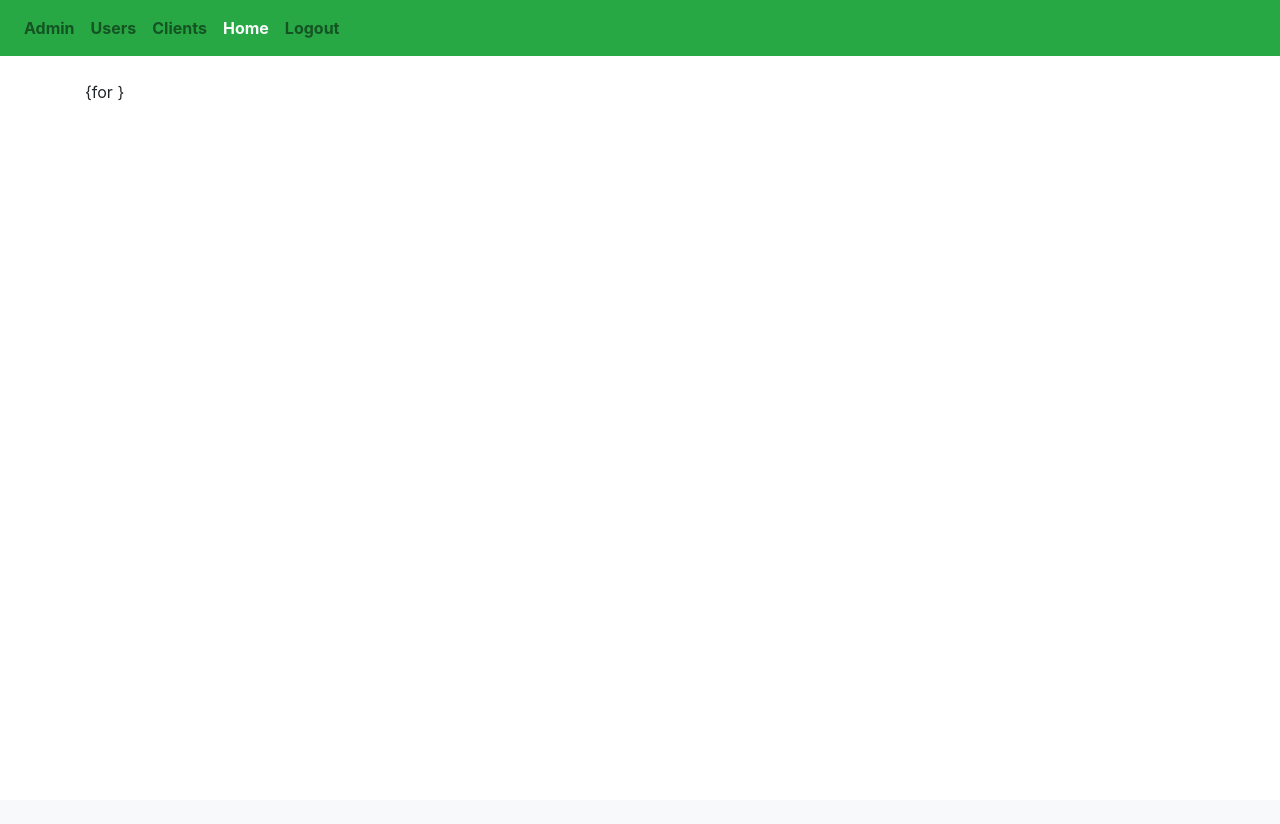
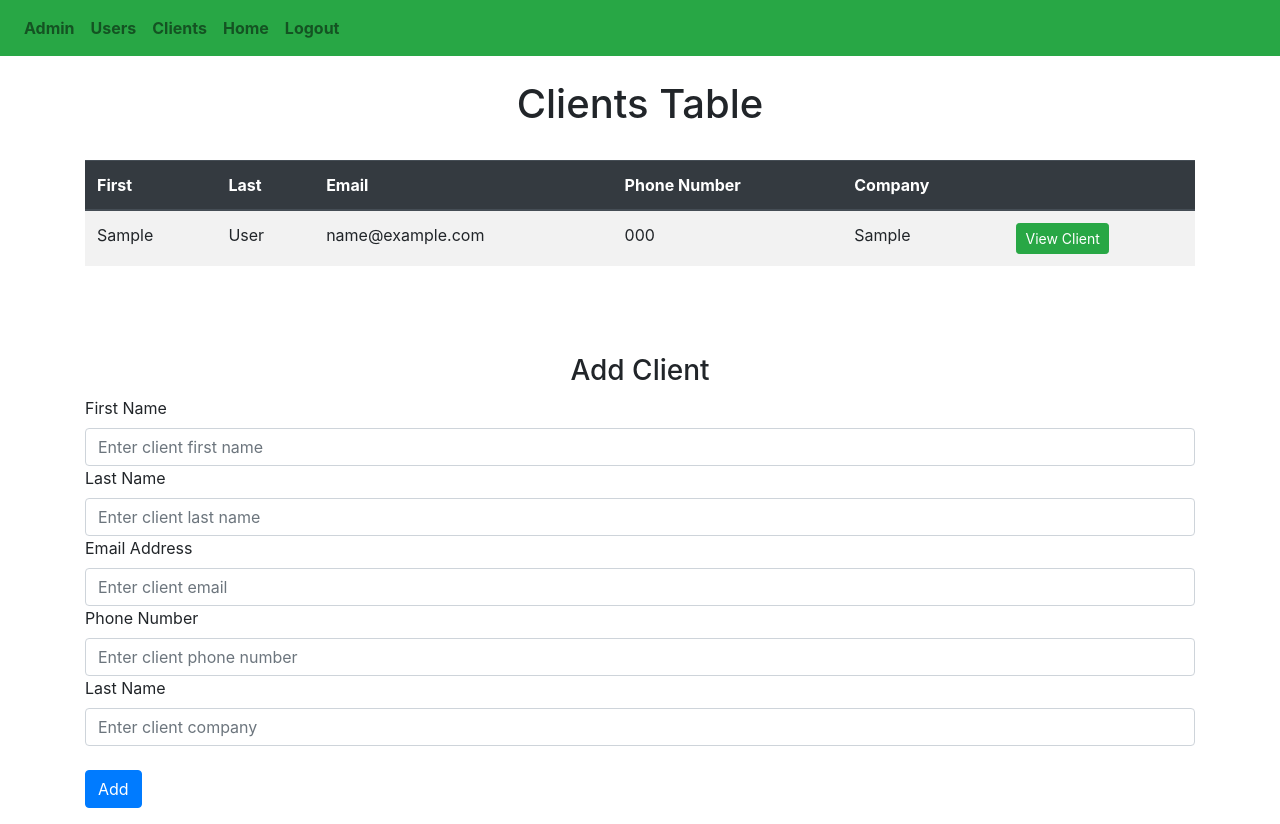
Before and after one commit to tjmeier/Flask-Web-App, a Flask app: page /admin/clients in a window 1280 px wide. Before the commit the page ends 101 px from the top, so only its background shows below. Run offline with Flask 3, Linux system fonts and the light colour scheme; a user stored in the database is signed in; tables that the repository leaves empty hold one stand-in row (values such as "Sample post"); some libraries are stand-ins or nearby versions.

Commit message:
added clients feature

```diff
--- a/website/models.py
+++ b/website/models.py
@@ -64,3 +64,4 @@ class Client(db.Model):
     zipcode = db.Column(db.String(10))
 
     jobsReceived = db.relationship('Job')
+    datetime_added = db.Column(db.DateTime(timezone=True), default=func.now())
--- a/website/templates/admin_base.html
+++ b/website/templates/admin_base.html
@@ -39,7 +39,7 @@
                   <a class="nav-item nav-link font-weight-bold" id="admin" href="/admin">Admin</a>
                   <a class="nav-item nav-link font-weight-bold" id="users" href="/admin/users">Users</a>
                   <a class="nav-item nav-link font-weight-bold" id="clients" href="/admin/clients">Clients</a>
-                  <a class="nav-item nav-link font-weight-bold text-light" id="home" href="/">Home</a>
+                  <a class="nav-item nav-link font-weight-bold" id="home" href="/">Home</a>
                   <a class="nav-item nav-link font-weight-bold" id="logout" href="/logout">Logout</a>
                 {% endif %}
             </div>
--- /dev/null
+++ b/website/templates/admin_clients.html
@@ -0,0 +1,77 @@
+{% extends "admin_base.html" %}
+{% block title %}Clients{% endblock %}
+
+{% block content %}
+<br/>
+
+<h1 align="center">Clients Table</h1>
+
+<br/>
+<table class="table table-striped table-hover">
+    <thead class="thead-dark">
+      <tr>
+        <th scope="col">First</th>
+        <th scope="col">Last</th>
+        <th scope="col">Email</th>
+        <th scope="col">Phone Number</th>
+        <th scope="col">Company</th>
+        <th scope="col"></th>
+      </tr>
+    </thead>
+
+    <tbody>
+        {%for a_client in all_clients %}
+          <tr >
+            <td>{{a_client.firstName}}</td>
+            <td>{{a_client.lastName}}</td>
+            <td>{{a_client.email}}</td>
+            <td>{{a_client.phoneNumber}}</td>
+            <td>{{a_client.company}}</td>
+            <td><a href="/admin/client/{{a_client.id}}" class="btn btn-outline-success btn-sm active" role="button" aria-pressed="true">View Client</a></td>
+          </tr>
+
+
+        {% endfor %}
+    </tbody>
+</table>
+
+<br/>
+<br/>
+<br/>
+
+<form method="POST"> <!-- HTTP post-->
+
+    <h3 align="center">Add Client</h3>
+    <div class="form-group">
+
+        <label for="first">First Name</label>
+        <!--recall that you always want 'for' and 'id' to be linked with same name,
+        'name' will be used to pass to backend-->
+        <input type="text" class="form-control" id="first" name="first" placeholder="Enter client first name"/>
+
+        <label for="last">Last Name</label>
+        <input type="text" class="form-control" id="last" name="last" placeholder="Enter client last name"/>
+
+        <label for="email">Email Address</label>
+        <input type="email" class="form-control" id="email" name="email" placeholder="Enter client email"/>
+
+        <label for="phone-number">Phone Number</label>
+        <input type="tel" class="form-control" id="phone-number" name="phone-number" placeholder="Enter client phone number" />
+
+        <label for="company">Last Name</label>
+        <input type="text" class="form-control" id="company" name="company" placeholder="Enter client company"/>
+
+        <br />
+
+        <button type="submit" class="btn btn-primary">Add</button>
+    </div>
+</form>
+
+
+
+
+
+
+
+
+{% endblock %}
--- a/website/templates/admin_users.html
+++ b/website/templates/admin_users.html
@@ -30,7 +30,7 @@
             <td>{{a_user.phoneNumber}}</td>
             <td>{{a_user.role}}</td>
             <td>{{a_user.activeJob}}</td>
-            <td><a href="/admin/user/{{a_user.id}}" class="btn btn-outline-success btn-sm active" role="button" aria-pressed="true">View</a></td>
+            <td><a href="/admin/user/{{a_user.id}}" class="btn btn-outline-success btn-sm active" role="button" aria-pressed="true">View User</a></td>
           </tr>
 
 
--- a/website/templates/clients.html
+++ /dev/null
@@ -1,11 +0,0 @@
-{% extends "admin_base.html" %} <!-- extends base.html and allows any blocks to be overridden here-->
-{% block title %}Clients{% endblock %}
-
-<!-- content that we want displayed on home page goes here-->
-{% block content %}
-<br/>
-
-{for }
-
-
-{% endblock %}
--- a/website/templates/create_account.html
+++ b/website/templates/create_account.html
@@ -15,7 +15,7 @@
         'name' will be used to pass to backend-->
         <input type="text" class="form-control" id="first" name="first" placeholder="Enter first name"/>
 
-        <label for="email">Last Name</label>
+        <label for="last">Last Name</label>
         <input type="text" class="form-control" id="last" name="last" placeholder="Enter last name"/>
 
         <label for="email">Email Address</label>
--- a/website/templates/edit_account.html
+++ b/website/templates/edit_account.html
@@ -17,7 +17,7 @@
         <label for="first">First Name</label>
         <input type="text" class="form-control" id="first" name="first" value="{{user.firstName}}" />
 
-        <label for="email">Last Name</label>
+        <label for="last">Last Name</label>
         <input type="text" class="form-control" id="last" name="last" value="{{user.lastName}}" />
 
         <label for="phone-number">Phone Number</label>
--- a/website/views_admin.py
+++ b/website/views_admin.py
@@ -1,6 +1,6 @@
 from flask import Blueprint, render_template, request, flash, redirect, url_for
 from flask_login import login_user, login_required, logout_user, current_user
-from .models import User
+from .models import User, Client
 from . import db #imports database 'db' from the current directory defined in __init__.py
 
 
@@ -32,13 +32,66 @@ def clients():
         data = request.form
 
         if request.method == 'POST':
-            pass
+            firstName = request.form.get('first')
+            lastName = request.form.get('last')
+            email = request.form.get('email')
+            phoneNumber = request.form.get('phone-number')
+            company = request.form.get('company')
+
+
+            client = Client.query.filter_by(email=email).first() #sees if there's already a client with that email
 
 
 
-        return render_template("clients.html", user=current_user)
+            if len(email) < 4:
+                flash('Email must be at least 4 characters.', category='error')
 
-@views_admin.route('/users', methods=['GET', 'POST'])
+            elif len(firstName) < 2:
+                flash('First name must be at least 2 characters.', category='error')
+
+            elif len(lastName) < 2:
+                flash('Last name must be at least 2 characters.', category='error')
+
+            elif len(company) < 2:
+                flash('Company must be at least 2 characters.', category='error')
+
+            elif len(phoneNumber) < 10:
+                flash('Phone number must be at least 10 characters.', category='error')
+
+            elif client:
+                flash('An client with that email already exists.', category='error')
+
+            else:
+
+
+                new_client = Client(email=email, phoneNumber=phoneNumber, firstName=firstName, lastName=lastName, company=company)
+
+                db.session.add(new_client)
+                db.session.commit()
+
+                flash('Client successfully added!', category='success')
+
+
+
+        all_clients = Client.query.order_by(Client.lastName)
+
+
+        return render_template("admin_clients.html", user=current_user, all_clients=all_clients)
+
+
+
+@views_admin.route('/client/<int:see_client_id>')
+@login_required
+def client(see_client_id):
+
+    if (not current_user.is_admin):
+        return redirect(url_for('views.home'))
+    else:
+        see_client = Client.query.filter_by(id=see_client_id).first()
+        return render_template("admin_see_client.html", user=current_user, see_client=see_client)
+
+
+@views_admin.route('/users')
 @login_required
 def users():
     if (not current_user.is_admin):
@@ -46,14 +99,11 @@ def users():
     else:
         data = request.form
 
-        if request.method == 'POST':
-            pass
-
         all_users = User.query.order_by(User.lastName)
 
         return render_template("admin_users.html", user=current_user, all_users=all_users)
 
-@views_admin.route('/user/<int:see_user_id>', methods=['GET', 'POST'])
+@views_admin.route('/user/<int:see_user_id>')
 @login_required
 def user(see_user_id):
 
@@ -61,8 +111,4 @@ def user(see_user_id):
         return redirect(url_for('views.home'))
     else:
         see_user = User.query.filter_by(id=see_user_id).first()
-
-        if request.method == 'POST':
-            pass
-
         return render_template("admin_see_user.html", user=current_user, see_user=see_user)
```
Also changed, not shown: website/templates/admin_see_client.html (added, +45 -0 lines), website/templates/admin_see_user.html (+52 -1 lines).
